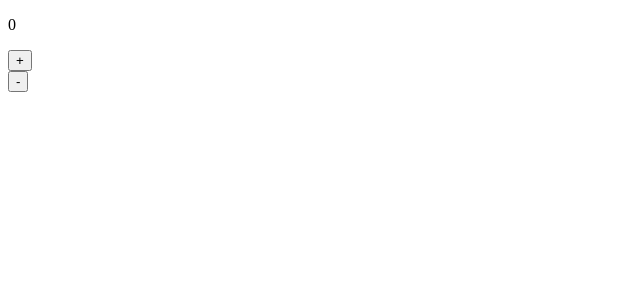
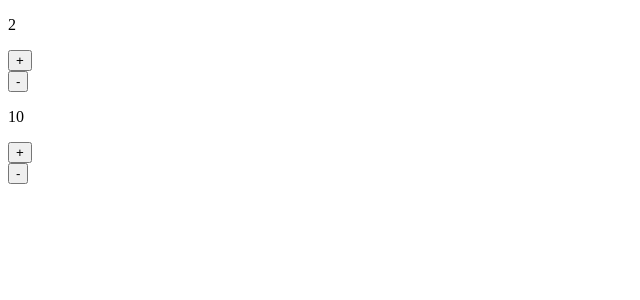
Before and after one commit to Vitiok2021/angular-playground, an Angular app in the folder counters/: page / in a window 1280 px wide. Shown: the top 300 px of the page, without its empty margins (0-640 px from the left). Built offline with nearby package versions, Linux system fonts and the light colour scheme.

Commit message:
counter work

```diff
--- a/counters/src/app/counter-child/counter-child.component.ts
+++ b/counters/src/app/counter-child/counter-child.component.ts
@@ -1,4 +1,4 @@
-import { Component } from '@angular/core';
+import { Component, effect, Input, input, OnInit } from '@angular/core';
 
 @Component({
   selector: 'app-counter-child',
@@ -6,8 +6,14 @@ import { Component } from '@angular/core';
   templateUrl: './counter-child.component.html',
   styleUrl: './counter-child.component.scss',
 })
-export class CounterChildComponent {
+export class CounterChildComponent implements OnInit {
   counter: number = 0;
+
+  @Input() initial: number = 0;
+  ngOnInit() {
+    this.counter = this.initial;
+  }
+
   increment() {
     this.counter = this.counter + 1;
   }
--- a/counters/src/app/counter-parrent/counter-parrent.component.html
+++ b/counters/src/app/counter-parrent/counter-parrent.component.html
@@ -1 +1,2 @@
-<app-counter-child></app-counter-child>
+<app-counter-child [initial]="2"></app-counter-child>
+<app-counter-child [initial]="10"></app-counter-child>
```
